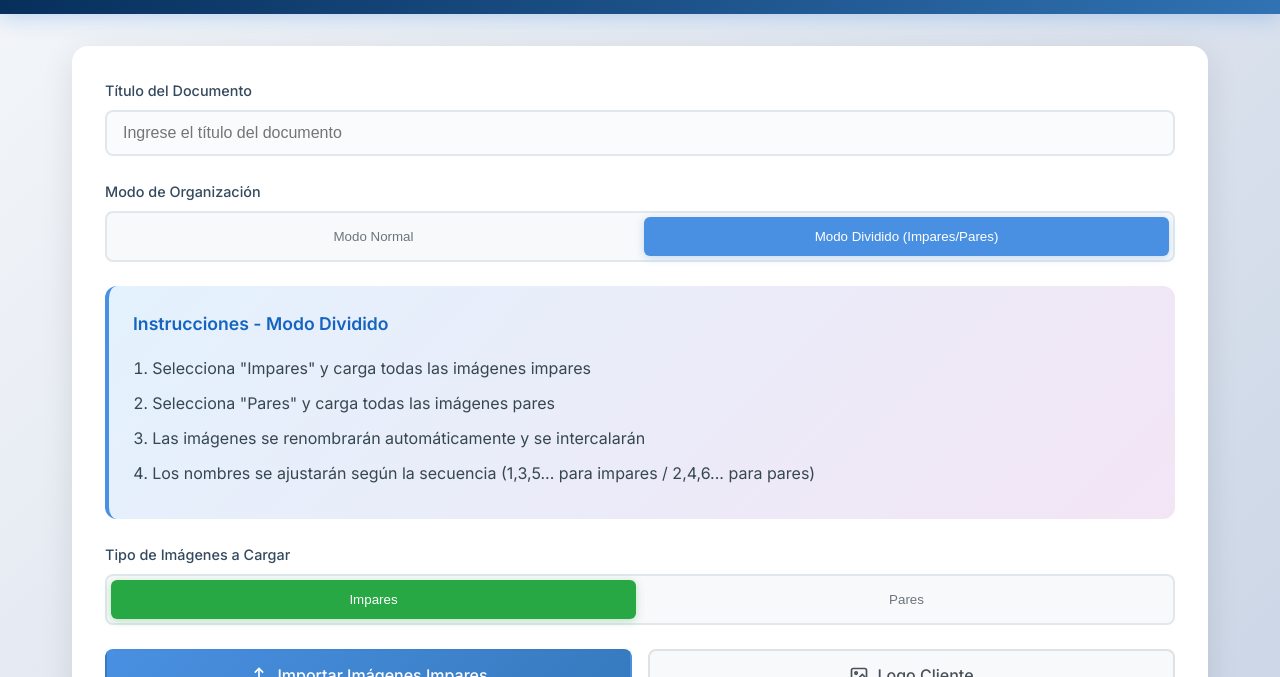
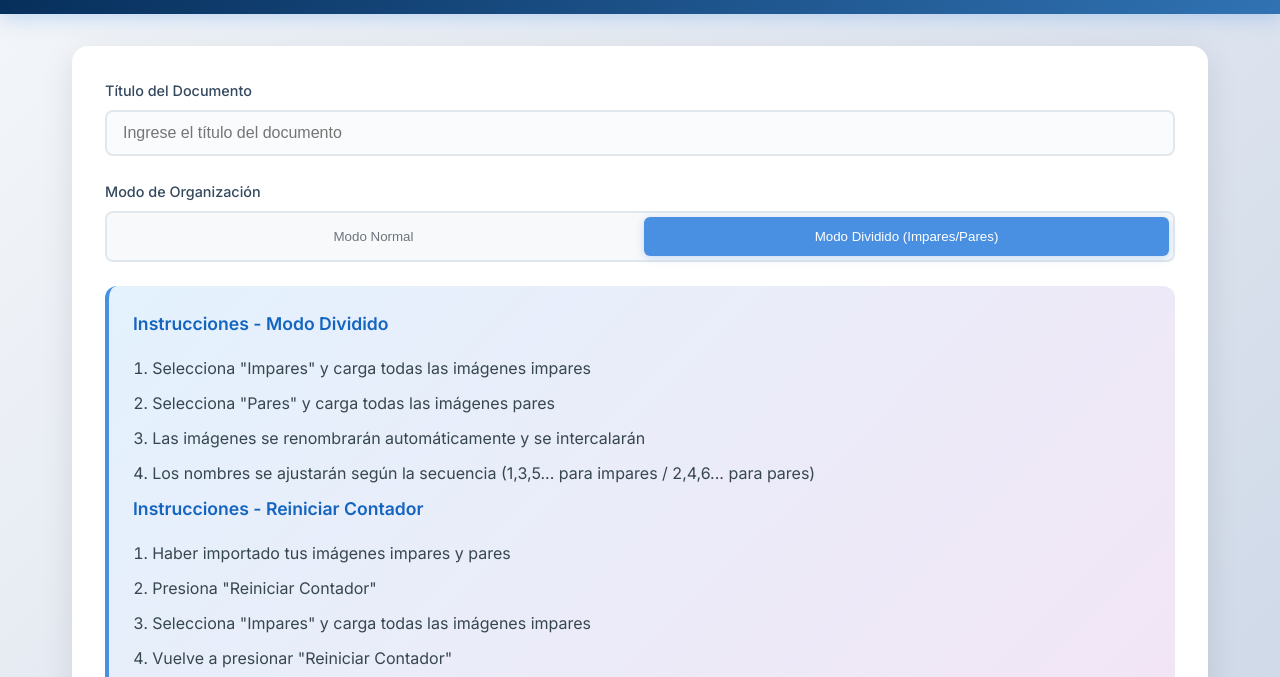
Before and after one commit to Pottershaurii/IncadPDF, a plain HTML site: page index.html in a window 1280 px wide. Both pictures are taken after a click on the button "Modo Dividido (Impares/Pares)". Shown: the part 108-785 px from the top of the page. Drawn offline with nearby package versions, Linux system fonts and the light colour scheme; a script that the page names is missing.

Commit message:
Actualización

```diff
--- a/index.html
+++ b/index.html
@@ -74,6 +74,15 @@
                             <li>Selecciona "Pares" y carga todas las imágenes pares</li>
                             <li>Las imágenes se renombrarán automáticamente y se intercalarán</li>
                             <li>Los nombres se ajustarán según la secuencia (1,3,5... para impares / 2,4,6... para pares)</li>
+                        </ol>
+                        <h3>Instrucciones - Reiniciar Contador</h3>
+                        <ol>
+                            <li>Haber importado tus imágenes impares y pares</li>
+                            <li>Presiona "Reiniciar Contador"</li>
+                            <li>Selecciona "Impares" y carga todas las imágenes impares</li>
+                            <li>Vuelve a presionar "Reiniciar Contador"</li>
+                            <li>Selecciona "Pares" y carga todas las imágenes pares</li>
+                            <li>Los nombres se ajustarán y reiniciaran según la secuencia</li>
                         </ol>
                     </div>
                 </div>
```
